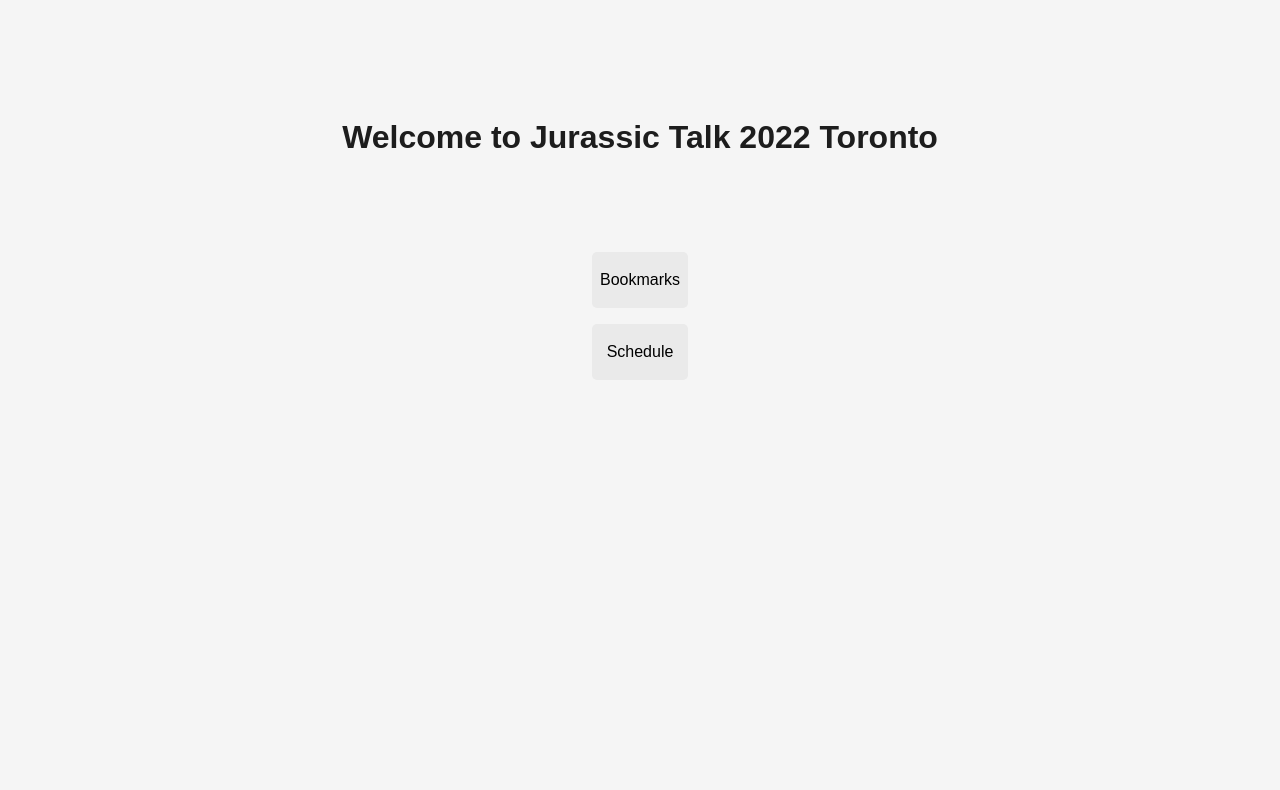
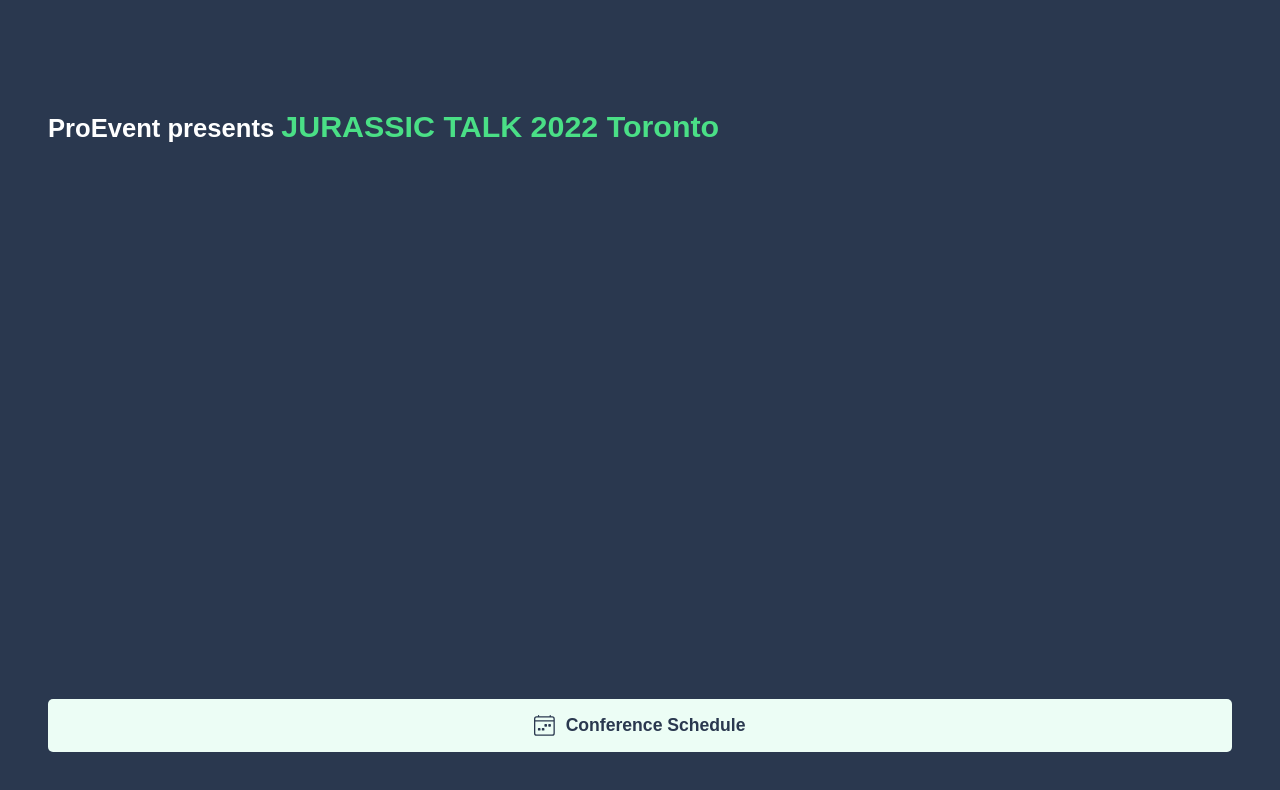
Before and after one commit to MeenaFoerderer/Capstone-project, a Next.js app: page / in a window 1280 px wide. Shown: the top 790 px of the page. Built offline with nearby package versions, Linux system fonts and the light colour scheme; a web font is replaced by a local one.

Commit message:
change some styling and reduce pages and components

```diff
--- a/components/GlobalStyles.js
+++ b/components/GlobalStyles.js
@@ -19,9 +19,8 @@
     }
 
     body {
-        padding-top: 50px;
         color: #1d1d1d;
-        background-color: #f5f5f5;
+        background-color: #E5E7EB;
     }
 
     main {
--- a/pages/[date]/[room]/talks/[id].js
+++ b/pages/[date]/[room]/talks/[id].js
@@ -73,7 +73,7 @@
 
 const StyledMain = styled.div`
   margin: 0 auto;
-  padding: 0 2em;
+  padding: 1em;
 `;
 
 const IconWrapper = styled.div`
--- a/pages/index.js
+++ b/pages/index.js
@@ -1,37 +1,66 @@
 import styled from "styled-components";
-import StyledLink from "../components/StyledLink";
+import Link from "next/link";
 import { normalizeDate, normalizeRooms } from "../helpers/normalize";
+import { BsCalendar4Week } from "react-icons/bs";
 
 function LandingPage({ conferenceDays, conferenceRooms }) {
   return (
     <LandingPageContainer>
-      <h1>Welcome to Jurassic Talk 2022 Toronto</h1>
-      <NavWrapper>
-        <StyledLink href="/bookmarks">Bookmarks</StyledLink>
-        <StyledLink
-          href={`/${normalizeDate(conferenceDays[0])}/${normalizeRooms(
-            conferenceRooms[0]
-          )}`}
-        >
-          Schedule
-        </StyledLink>
-      </NavWrapper>
+      <LandingTitle>
+        <LightText>ProEvent presents </LightText>JURASSIC TALK 2022 Toronto
+      </LandingTitle>
+      <ScheduleLink
+        href={`/${normalizeDate(conferenceDays[0])}/${normalizeRooms(
+          conferenceRooms[0]
+        )}`}
+      >
+        <StyledCalendarIcon />
+        Conference Schedule
+      </ScheduleLink>
     </LandingPageContainer>
   );
 }
 
 const LandingPageContainer = styled.div`
-  text-align: center;
+  text-align: left;
   margin: 0 auto;
   padding: 3em;
+  width: 100vw;
+  height: 100vh;
+  background-color: #2a384f;
+  display: flex;
+  flex-direction: column;
+  justify-content: space-between;
 `;
 
-const NavWrapper = styled.nav`
+const LandingTitle = styled.h1`
+  color: #4adf86;
+  margin: 2em 0;
+  font-size: 1.9rem;
+`;
+
+const LightText = styled.span`
+  color: #fff;
+  font-size: 1.6rem;
+`;
+
+const ScheduleLink = styled(Link)`
+  width: 100%;
+  height: 3em;
+  border-radius: 5px;
   display: flex;
-  flex-direction: column;
   align-items: center;
-  gap: 1em;
-  margin-top: 6em;
+  justify-content: center;
+  background-color: #ecfdf5;
+  text-decoration: none;
+  color: #2a384f;
+  font-size: 1.1rem;
+  font-weight: bold;
+`;
+
+const StyledCalendarIcon = styled(BsCalendar4Week)`
+  margin-right: 0.5em;
+  font-size: 1.3rem;
 `;
 
 export default LandingPage;
```
Also changed, not shown: components/FooterNav.js (deleted, +0 -18 lines), pages/[date]/[room]/index.js (+28 -33 lines), pages/bookmarks/index.js (deleted, +0 -27 lines).
